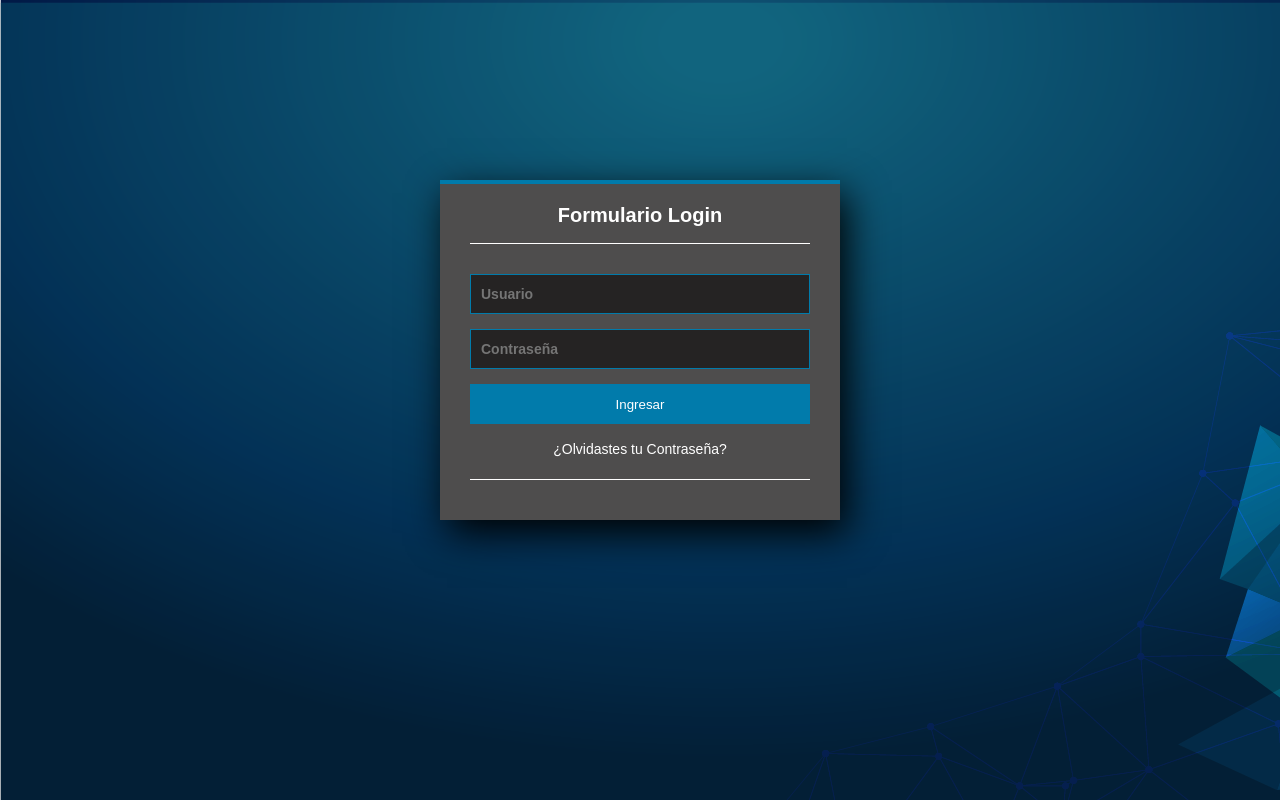
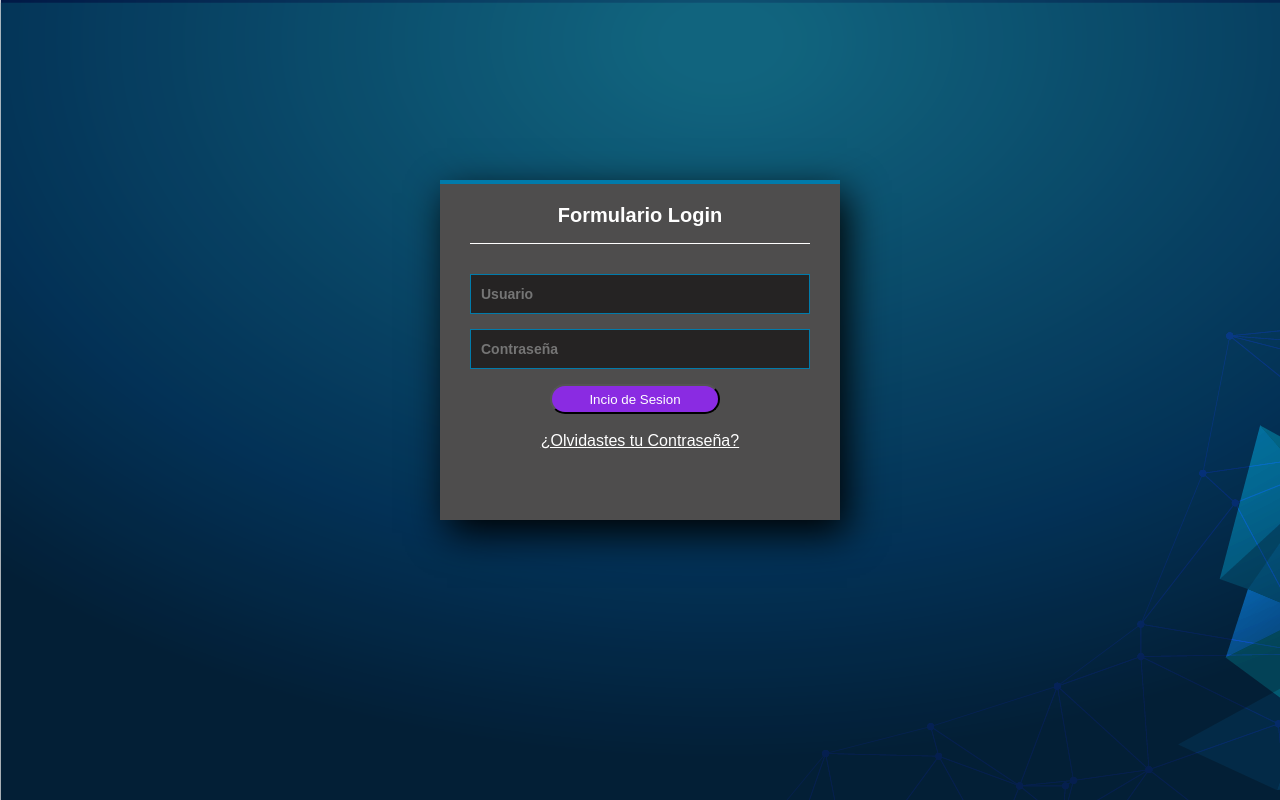
Before and after one commit to johnfredy09/proyectoCiclo3UNAB, a plain HTML site: page login.html in a window 1280 px wide. Drawn offline with Linux system fonts and the light colour scheme.

Commit message:
correcionlogin

```diff
--- a/login.html
+++ b/login.html
@@ -1,20 +1,23 @@
 
 <!DOCTYPE html>
-<html lang="es" dir="ltr">
-  <head>
-    <meta charset="utf-8">
-    <title>Login</title>
-    <link rel="stylesheet" href="style.css">
-  </head>
-  <body>
-    <section class="form-login">
+<html lang="en">
+<head>
+  <meta charset="UTF-8">
+  <meta http-equiv="X-UA-Compatible" content="IE=edge">
+  <meta name="viewport" content="width=device-width, initial-scale=1.0">
+  <link rel="stylesheet" href="style.css">
+  <title>Login</title>
+</head>
+<body>
+  <div id="contenedor_todo">
+    <div class="form-login">
       <h5>Formulario Login</h5>
-      <input class="controls" type="text" name="usuario" value="" placeholder="Usuario">
-      <input class="controls" type="password" name="contrasena" value="" placeholder="Contraseña">
-      <input class="buttons" type="submit" name="" value="Ingresar">
+      <input class="controls" type="text" id="usuario" name="usuario" value="" placeholder="Usuario">
+      <input class="controls" type="password" id="contraseña" name="contrasena" value="" placeholder="Contraseña">
+      <input onclick="incioSesion()" type="button" class="button" name="incioSesion" id="inicioSesion" value="Incio de Sesion">
+      <br><br>
       <p><a href="#">¿Olvidastes tu Contraseña?</a></p>
-
-    </section>
-
-  </body>
+    </div>
+  </div>
+</body>
 </html>
--- a/style.css
+++ b/style.css
@@ -40,27 +40,21 @@
   font-weight: bold;
 }
 
-  .buttons {
-    width: 100%;
-    height: 40px;
-    background: #017bab;
-    border: none;
+#inicioSesion{
+  width: 50%;
+  height: 30px;
+  background: blueviolet;
   color: white;
-    margin-bottom: 16px;
+  border-radius: 20px;
+  margin-left: 80px;
+  cursor: pointer;
 }
 
-  .form-login p{
-    height: 40px;
+p{
   text-align: center;
-    border-bottom: 1px solid;
+
 }
 
-  .form-login a {
+a{
   color: white;
-    text-decoration: none;
-    font-size: 14px;
 }
-
-  .form-login a:hover {
-    text-decoration: underline;
-  }
```
Lines whose indentation alone changed are shown as unchanged.
